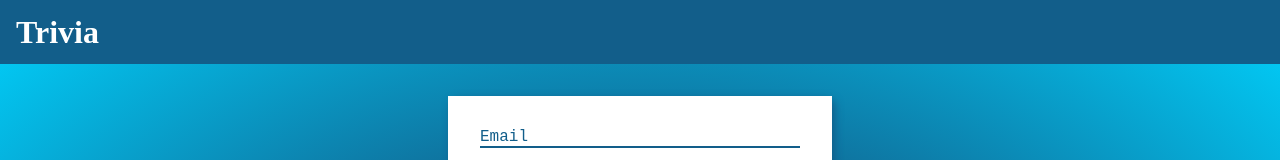
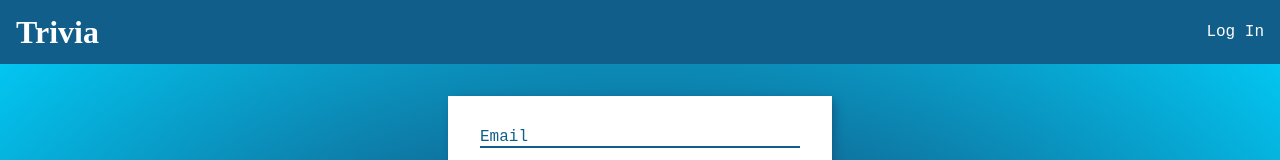
Before and after one commit to AngryWeather/Trivia, a React (Create React App) app: page /trivia/user/login in a window 1280 px wide. Shown: the top 160 px of the page. Built offline with nearby package versions, Linux system fonts and the light colour scheme.

Commit message:
Render login button or username

```diff
--- a/src/components/header/Header.tsx
+++ b/src/components/header/Header.tsx
@@ -2,6 +2,7 @@ import { FC, useContext, useEffect, useState } from "react";
 import "./header.css";
 import menu from "../../icons/menu-icon.svg";
 import { UserContext } from "../../contexts/UserContext";
+import { Link } from "react-router-dom";
 
 export const Header: FC = () => {
   const [width, setWidth] = useState(window.innerWidth);
@@ -36,7 +37,13 @@ export const Header: FC = () => {
     return (
       <header>
         <h1>Trivia</h1>
-        {currentUser && <p className="current-user">{currentUser}</p>}
+        {currentUser ? (
+          <p className="current-user">{currentUser}</p>
+        ) : (
+          <Link className="login" to="/user/login">
+            Log In
+          </Link>
+        )}
       </header>
     );
   }
--- a/src/components/header/header.css
+++ b/src/components/header/header.css
@@ -21,4 +21,12 @@ h1 {
 .current-user {
   margin-left: auto;
   padding: 1rem;
+}
+
+.login {
+  margin-left: auto;
+  padding: 1rem;
+  color: white;
+  text-decoration: none;
+  font-family: "Courier New", Courier, monospace;
 }/*# sourceMappingURL=header.css.map */
--- a/src/components/header/header.scss
+++ b/src/components/header/header.scss
@@ -24,3 +24,11 @@ h1 {
   margin-left: auto;
   padding: $header-padding;
 }
+
+.login {
+  margin-left: auto;
+  padding: $header-padding;
+  color: white;
+  text-decoration: none;
+  font-family: $primary-font;
+}
```
Also changed, not shown: 1 other file (tests, documents, lock files or other folders).
